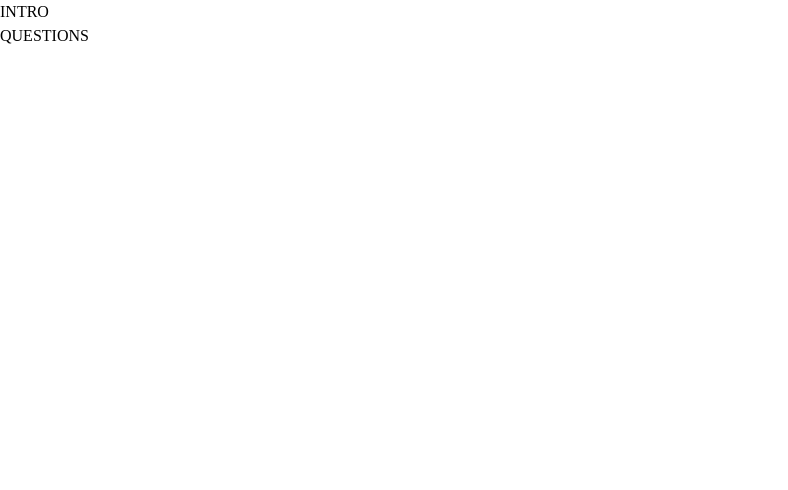
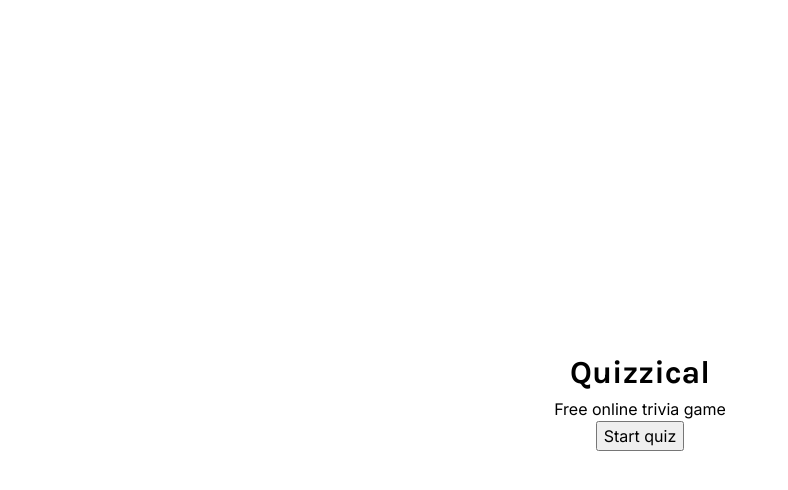
Before and after one commit to DenKuznets/quizzical-app, a React (Vite) app: page / in a window 1280 px wide. Shown: the top 490 px of the page, without its empty margins (0-788 px from the left). Built offline with nearby package versions, Linux system fonts and the light colour scheme.

Commit message:
fonts, components

```diff
--- a/index.html
+++ b/index.html
@@ -1,13 +1,20 @@
 <!DOCTYPE html>
 <html lang="en">
+
 <head>
   <meta charset="UTF-8" />
+  <link rel="preconnect" href="https://fonts.googleapis.com">
+  <link rel="preconnect" href="https://fonts.gstatic.com" crossorigin>
+  <link href="https://fonts.googleapis.com/css2?family=Inter:wght@400;500;600;700&family=Karla:wght@700&display=swap"
+    rel="stylesheet">
   <link rel="icon" type="image/svg+xml" href="./assets/icon.png" />
   <meta name="viewport" content="width=device-width, initial-scale=1.0" />
   <title>Quizzical</title>
 </head>
+
 <body>
   <div id="root"></div>
   <script type="module" src="/src/main.jsx"></script>
 </body>
+
 </html>
--- a/src/App.css
+++ b/src/App.css
@@ -0,0 +1,12 @@
+.container {
+}
+
+.App {
+  display: flex;
+  flex-direction: column;
+  text-align: center;
+  justify-content: center;
+  align-items: center;
+  margin: auto;
+  min-height: 100vh;
+}
--- a/src/App.jsx
+++ b/src/App.jsx
@@ -1,16 +1,15 @@
-import { useState } from 'react'
-import './App.css'
-import Intro from './components/Intro'
-import Questions from './components/Questions'
+import { useState } from "react";
+import "./App.css";
+import Intro from "./components/Intro";
+import Questions from "./components/Questions";
 
 function App() {
-
+  const [gameStarted, setGameStarted] = useState(false);
   return (
     <div className="App">
-      <Intro />
-      <Questions />
+      <div className="container">{gameStarted ? <Questions /> : <Intro />}</div>
     </div>
-  )
+  );
 }
 
-export default App
+export default App;
--- a/src/components/Intro.jsx
+++ b/src/components/Intro.jsx
@@ -1,5 +1,9 @@
 export default function Intro() {
   return (
-    <div className="container">INTRO</div>
+    <div className="intro container">
+      <h1>Quizzical</h1>
+      <p>Free online trivia game</p>
+      <button>Start quiz</button>
+    </div>
   )
 }
--- a/src/index.css
+++ b/src/index.css
@@ -74,3 +74,12 @@
 }
 
 /* ==============================END OF RESETS===================== */
+
+
+body {
+  font-family: 'Inter', sans-serif;
+}
+
+h1,h2,h3,h4,h5,h6 {
+  font-family: 'Karla', sans-serif;
+}
```
Lines whose indentation alone changed are shown as unchanged.
